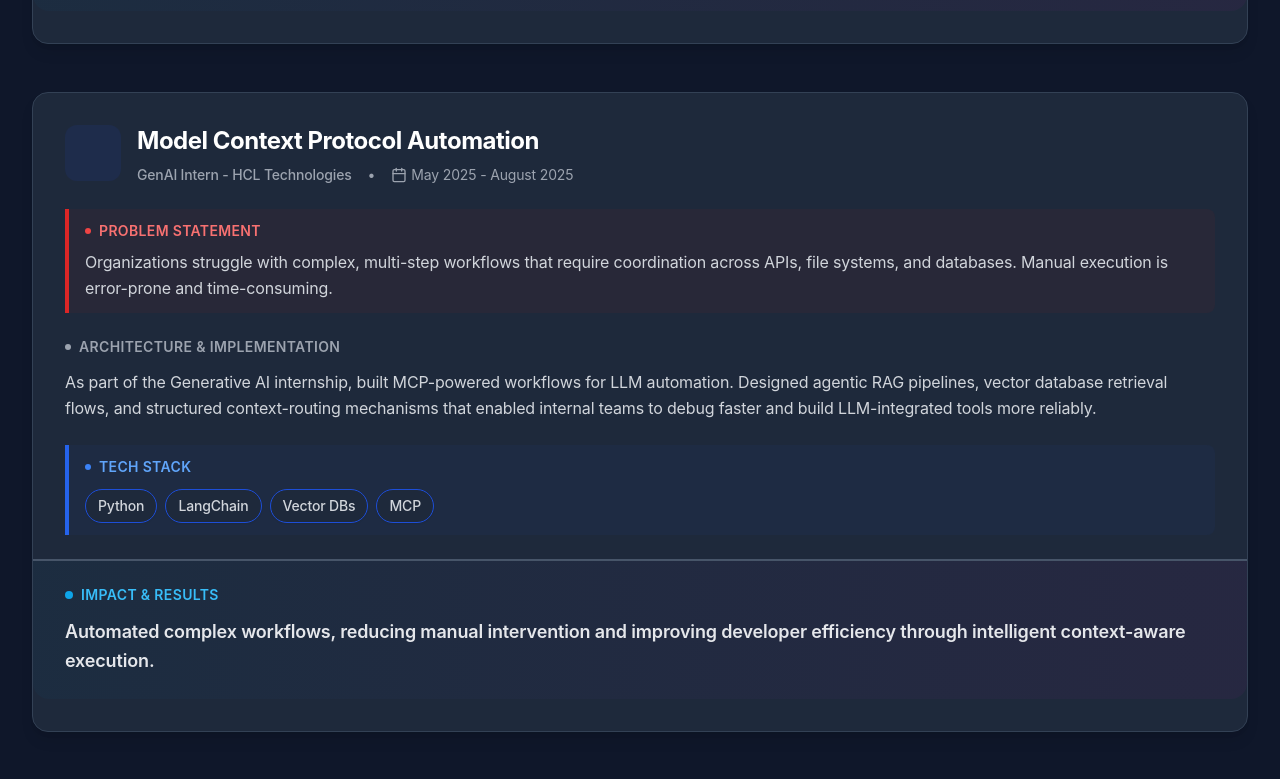
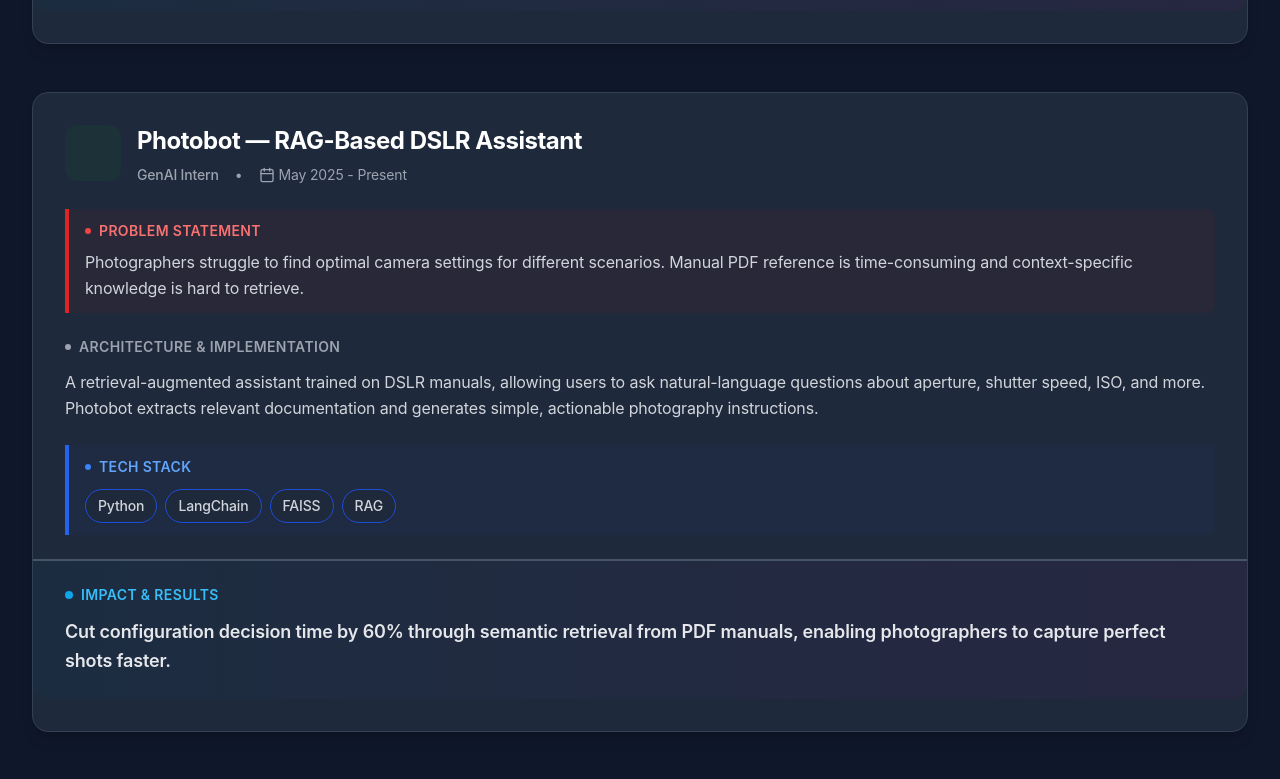
Before and after one commit to Siddhanta22/siddhantamohanty.github.io, a React (Create React App) app: page / in a window 1280 px wide. Shown: the part 3160-3939 px from the top of the page. Built offline with nearby package versions, Linux system fonts and the light colour scheme.

Commit message:
Remove Model Context Protocol Automation project from Projects section

```diff
--- a/src/components/Projects.js
+++ b/src/components/Projects.js
@@ -33,21 +33,6 @@ const Projects = () => {
     },
     {
       id: 2,
-      title: "Model Context Protocol Automation",
-      role: "GenAI Intern - HCL Technologies",
-      timeline: "May 2025 - August 2025",
-      problem: "Organizations struggle with complex, multi-step workflows that require coordination across APIs, file systems, and databases. Manual execution is error-prone and time-consuming.",
-      solution: "As part of the Generative AI internship, built MCP-powered workflows for LLM automation. Designed agentic RAG pipelines, vector database retrieval flows, and structured context-routing mechanisms that enabled internal teams to debug faster and build LLM-integrated tools more reliably.",
-      technologies: ["Python", "LangChain", "Vector DBs", "MCP"],
-      impact: "Automated complex workflows, reducing manual intervention and improving developer efficiency through intelligent context-aware execution.",
-      github: null,
-      live: null,
-      icon: Brain,
-      color: "from-blue-500 to-indigo-600",
-      bgColor: "bg-blue-50 dark:bg-blue-900/20"
-    },
-    {
-      id: 3,
       title: "Photobot — RAG-Based DSLR Assistant",
       role: "GenAI Intern",
       timeline: "May 2025 - Present",
@@ -62,7 +47,7 @@ const Projects = () => {
       bgColor: "bg-green-50 dark:bg-green-900/20"
     },
     {
-      id: 4,
+      id: 3,
       title: "PromptTracer — Prompt Observability Tool",
       role: "Personal Project",
       timeline: "July 2025 - Present",
@@ -78,7 +63,7 @@ const Projects = () => {
       screenshots: ["/prompt-tracer-1.jpg"]
     },
     {
-      id: 5,
+      id: 4,
       title: "Autonomous Vehicle Team — Perception Algorithms",
       role: "Perception Team Member - Penn State AVT",
       timeline: "February 2025 - Present",
@@ -93,7 +78,7 @@ const Projects = () => {
       bgColor: "bg-red-50 dark:bg-red-900/20"
     },
     {
-      id: 6,
+      id: 5,
       title: "CourseScheduler — NLP Academic Planner",
       role: "HackPSU Project",
       timeline: "October 2024",
@@ -108,7 +93,7 @@ const Projects = () => {
       bgColor: "bg-orange-50 dark:bg-orange-900/20"
     },
     {
-      id: 7,
+      id: 6,
       title: "Swipeflix - Movie Discovery Platform",
       role: "Personal Project",
       timeline: "January 2025 - Present",
```
